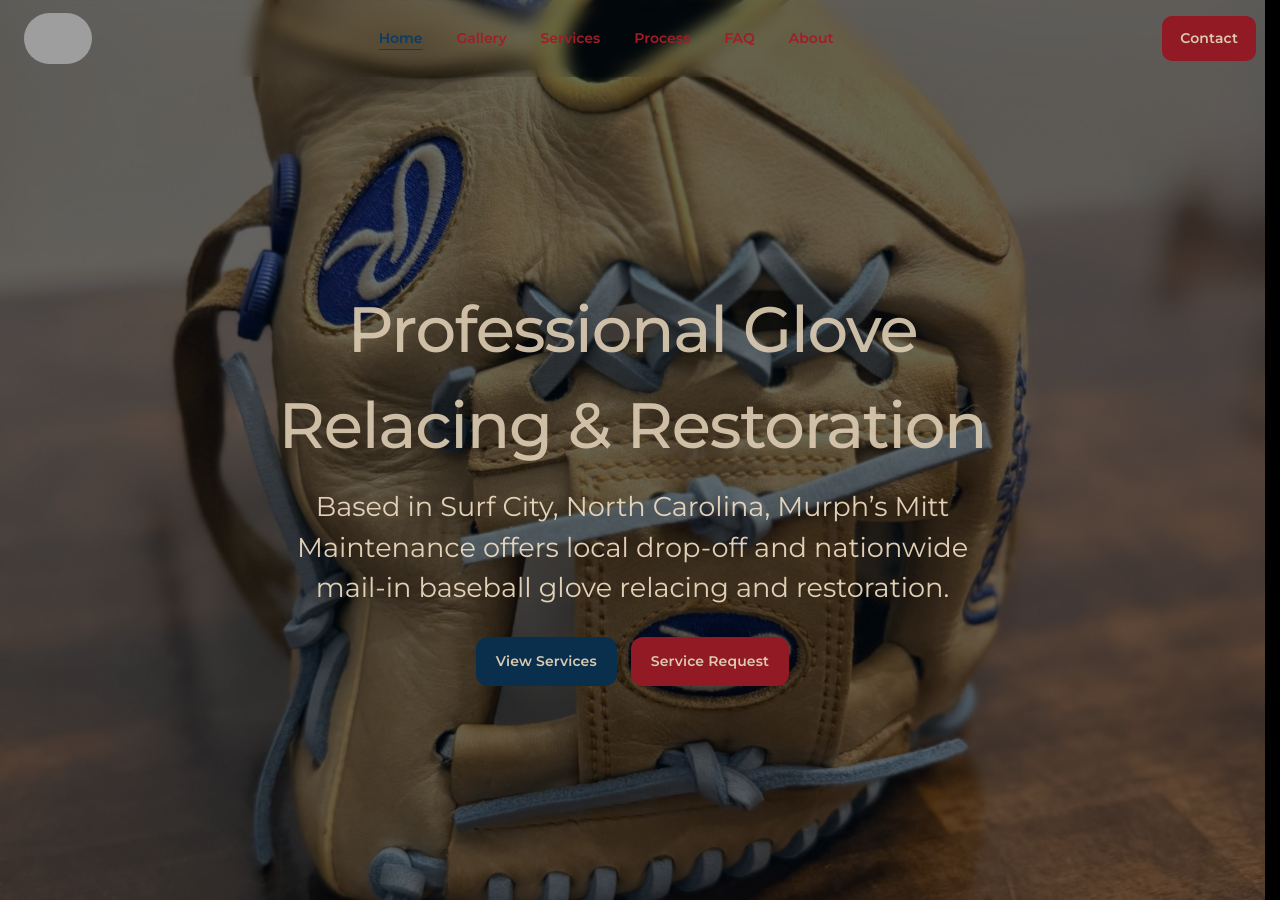
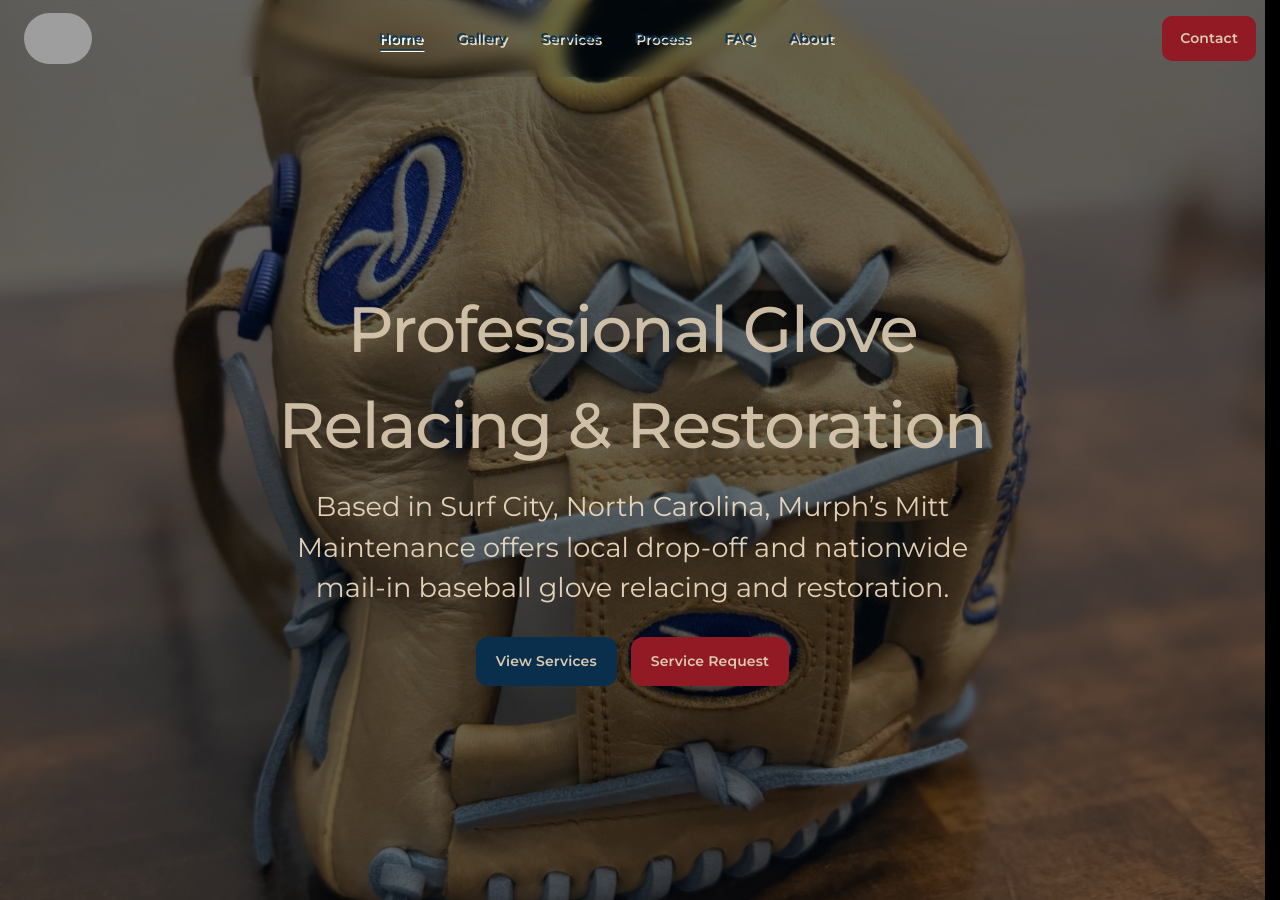
Before and after one commit to kbrettmurphy-ctrl/murphsmitts, a Jekyll site: the page built from index.html, in a window 1280 px wide and 900 px high. Built offline with Jekyll 4.4.1, drawn with Linux system fonts in a browser that asks for light colours; grey boxes are pictures that could not be loaded.

Commit message:
Update styles-16.css

```diff
--- a/assets/css/styles-16.css
+++ b/assets/css/styles-16.css
@@ -132,7 +132,8 @@
 
 .site-nav a{
   font-weight: 600;
-  color: var(--red);
+  color: var(--navy);
+  text-shadow: 2px 2px var(--bg);
   filter: brightness(110%);
   font-size: 14px;
   padding: 8px 6px;
```
